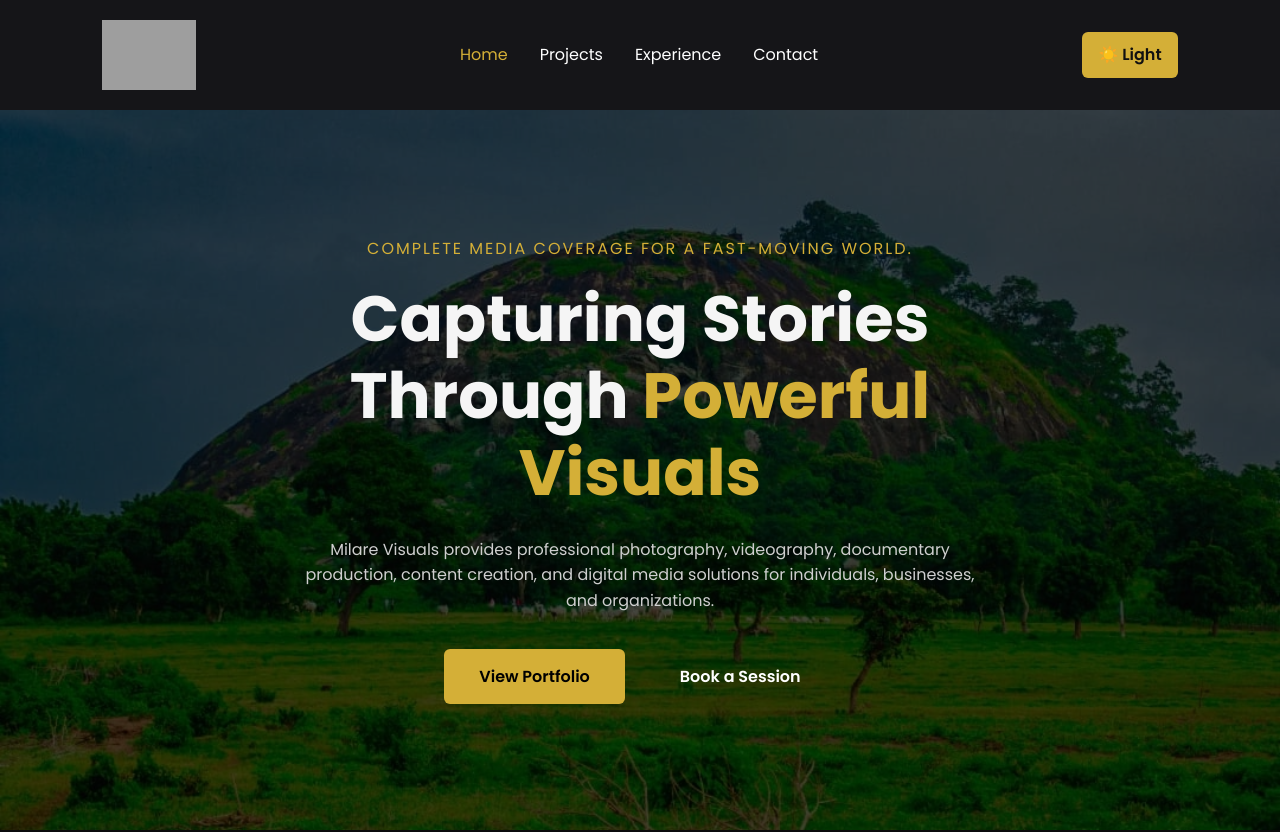
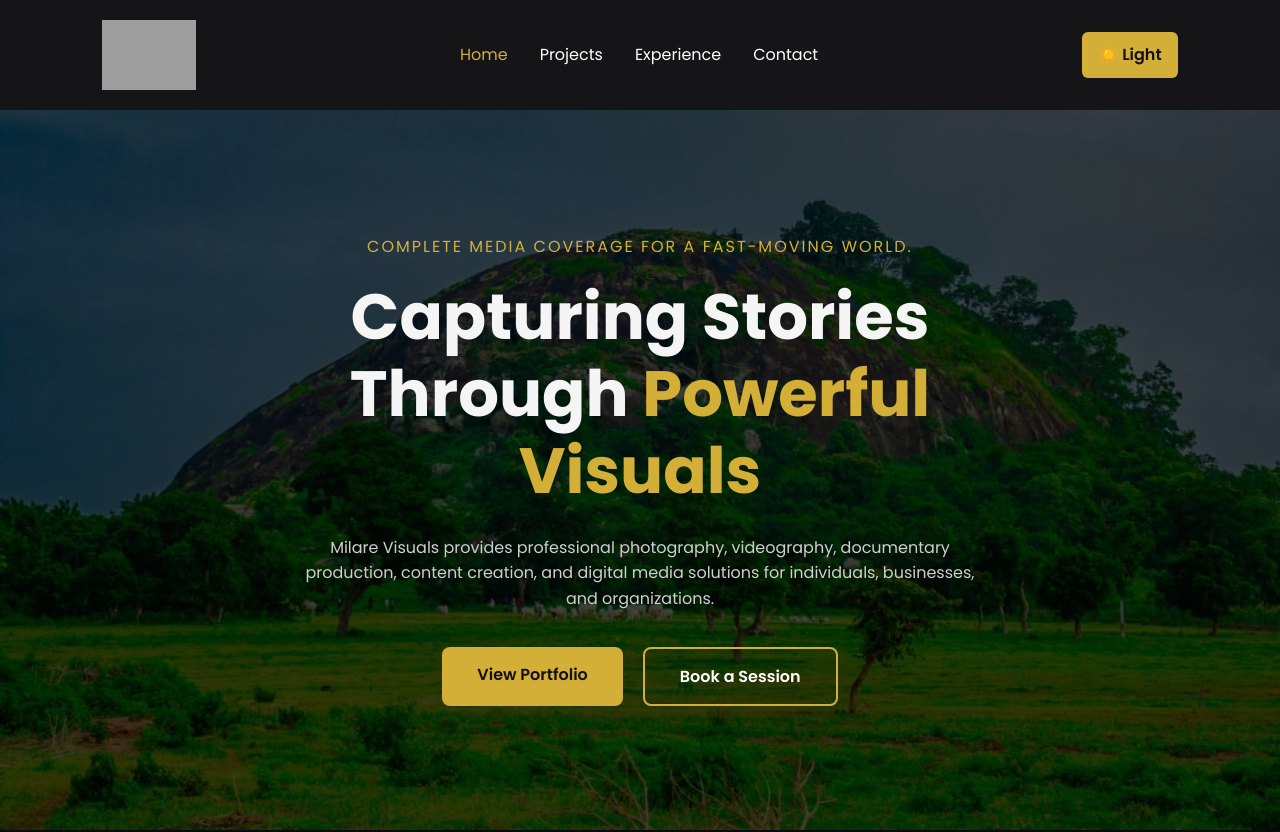
Before and after one commit to oluwadamilare-samueladeyemi/milarevisuals-portfolio, a React (Vite) app: page / in a window 1280 px wide. Shown: the top 832 px of the page. Built offline with nearby package versions, Linux system fonts and the light colour scheme; grey boxes are pictures that could not be loaded.

Commit message:
fix: correct hero navigation links using React Router Link component

```diff
--- a/src/components/Hero/Hero.css
+++ b/src/components/Hero/Hero.css
@@ -104,3 +104,24 @@ font-size:2.7rem;
 }
 
 }
+
+.btn {
+  display: inline-block;
+  padding: 15px 35px;
+  background: #d4af37;
+  color: #111;
+  text-decoration: none;
+  border-radius: 8px;
+  font-weight: 600;
+  transition: 0.3s ease;
+}
+
+.btn:hover {
+  transform: translateY(-3px);
+}
+
+.btn.outline {
+  background: transparent;
+  border: 2px solid #d4af37;
+  color: #ffffff;
+}
--- a/src/components/Hero/Hero.jsx
+++ b/src/components/Hero/Hero.jsx
@@ -1,3 +1,4 @@
+import { Link } from "react-router-dom";
 import "./Hero.css";
 
 function Hero() {
@@ -22,11 +23,13 @@ function Hero() {
           </p>
 
           <div className="hero-buttons">
-            <button>View Portfolio</button>
+            <Link to="/projects" className="btn">
+              View Portfolio
+            </Link>
 
-            <button className="outline">
+            <Link to="/contact" className="btn outline">
               Book a Session
-            </button>
+            </Link>
           </div>
         </div>
       </div>
```
